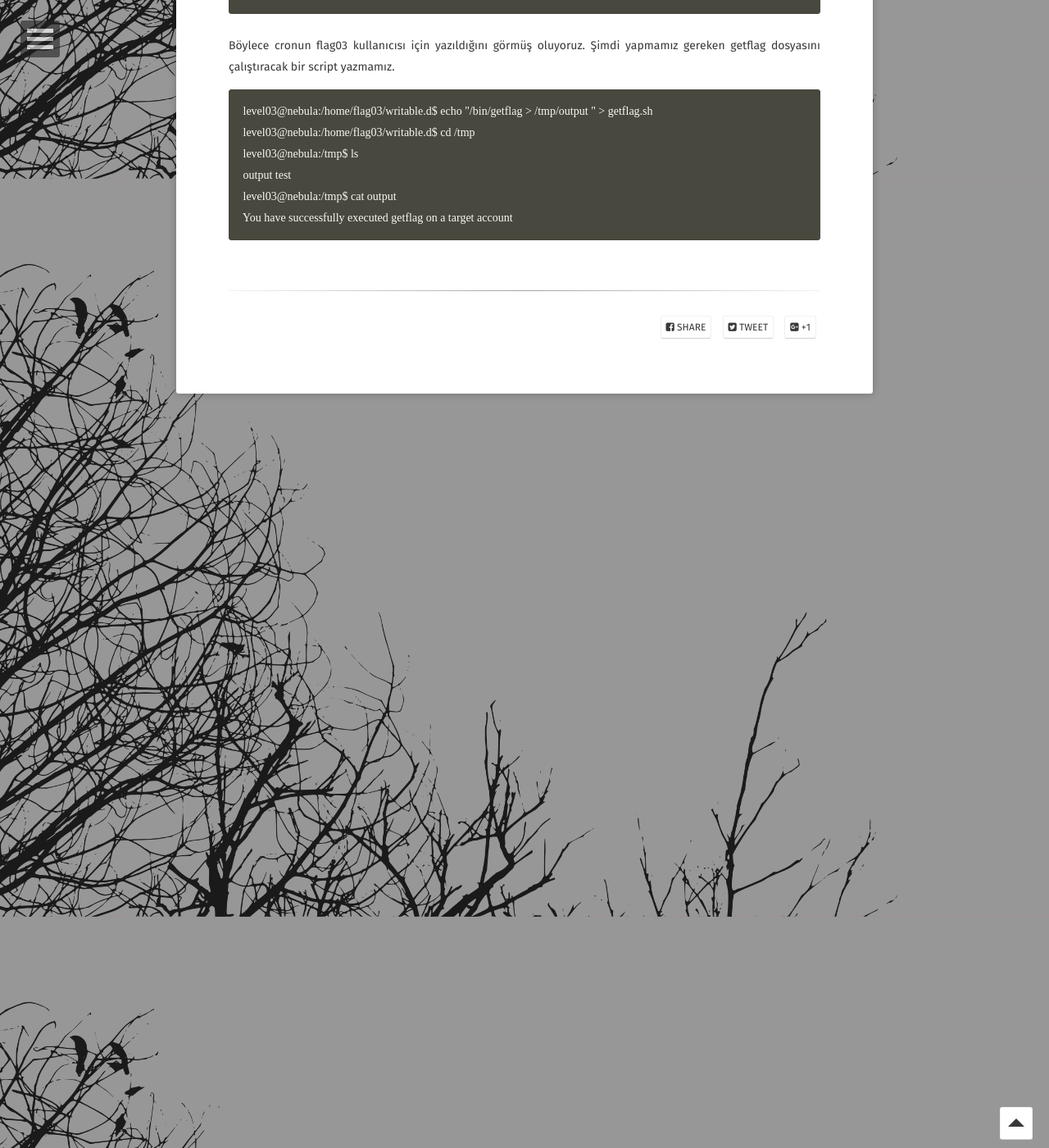
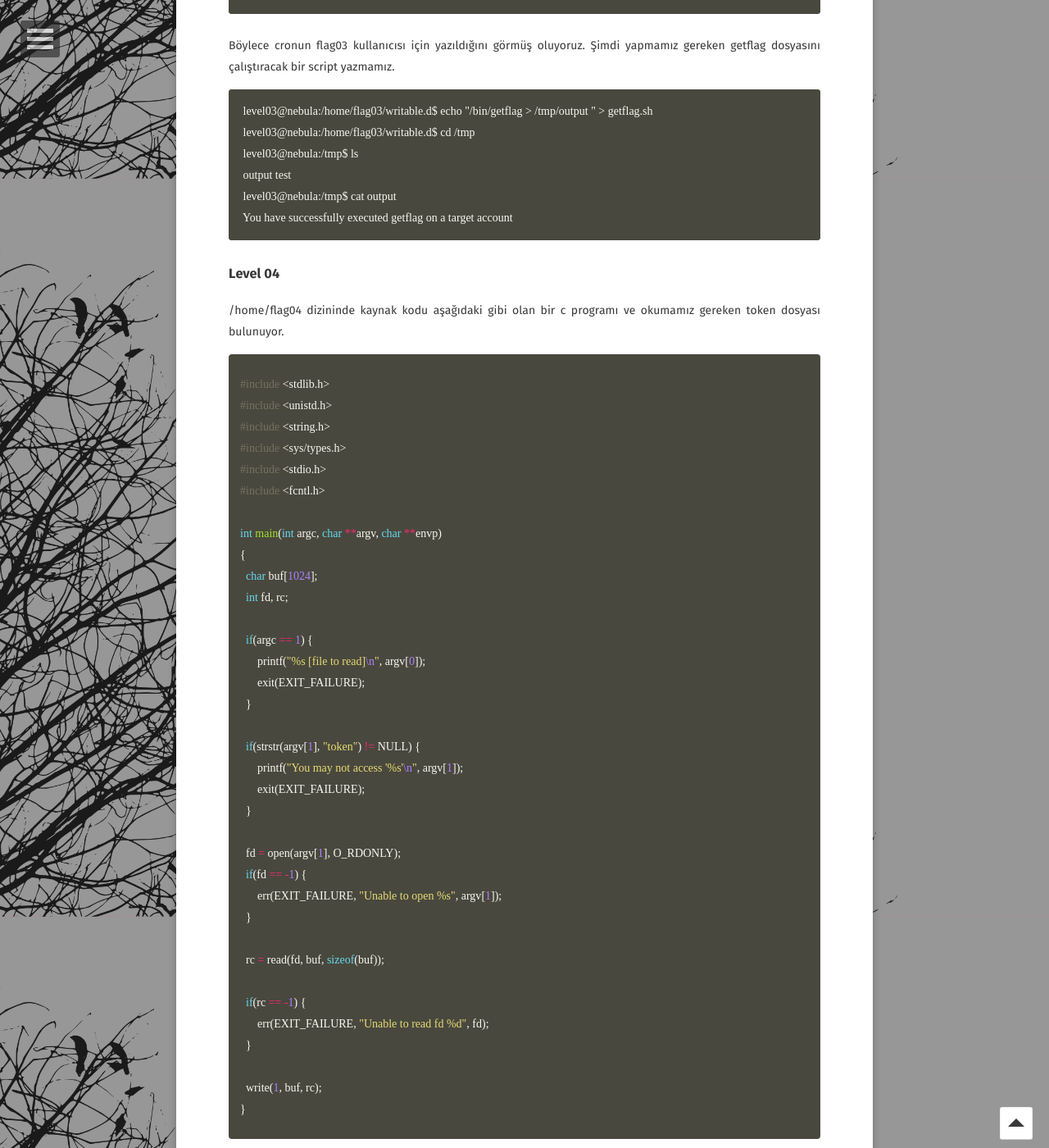
Before and after one commit to burcudemiralp/burcudemiralp.github.io, a Jekyll site: the page built from _posts/2018-02-23-nebula-writeup.md, in a window 1280 px wide and 1400 px high, scrolled down 5182 px. Shown: the whole window at 82% size. Built offline with Jekyll 4.4.1, drawn with Linux system fonts in a browser that asks for light colours; some web fonts are replaced; some of the changed text lies outside the part shown.

Commit message:
Update 2018-02-23-nebula-writeup.md

```diff
--- a/_posts/2018-02-23-nebula-writeup.md
+++ b/_posts/2018-02-23-nebula-writeup.md
@@ -187,3 +187,44 @@ Böylece cronun flag03 kullanıcısı için yazıldığını görmüş oluyoruz.
      level03@nebula:/tmp$ cat output
      You have successfully executed getflag on a target account
 {% endraw %}
+### Level 04
+/home/flag04 dizininde kaynak kodu aşağıdaki gibi olan bir c programı ve okumamız gereken token dosyası bulunuyor.
+{% highlight c %}
+{% raw %}
+#include <stdlib.h>
+#include <unistd.h>
+#include <string.h>
+#include <sys/types.h>
+#include <stdio.h>
+#include <fcntl.h>
+
+int main(int argc, char **argv, char **envp)
+{
+  char buf[1024];
+  int fd, rc;
+
+  if(argc == 1) {
+      printf("%s [file to read]\n", argv[0]);
+      exit(EXIT_FAILURE);
+  }
+
+  if(strstr(argv[1], "token") != NULL) {
+      printf("You may not access '%s'\n", argv[1]);
+      exit(EXIT_FAILURE);
+  }
+
+  fd = open(argv[1], O_RDONLY);
+  if(fd == -1) {
+      err(EXIT_FAILURE, "Unable to open %s", argv[1]);
+  }
+
+  rc = read(fd, buf, sizeof(buf));
+
+  if(rc == -1) {
+      err(EXIT_FAILURE, "Unable to read fd %d", fd);
+  }
+
+  write(1, buf, rc);
+}
+{% endraw %}
+{% endhighlight %}
```
